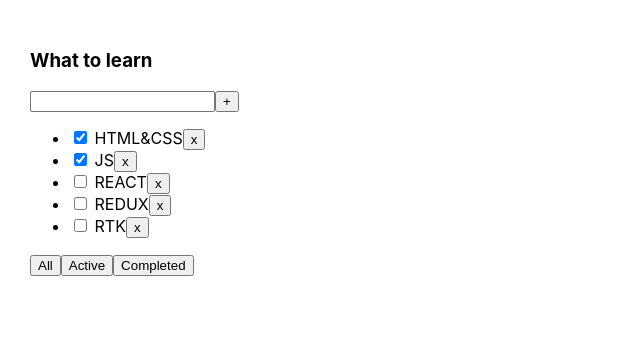
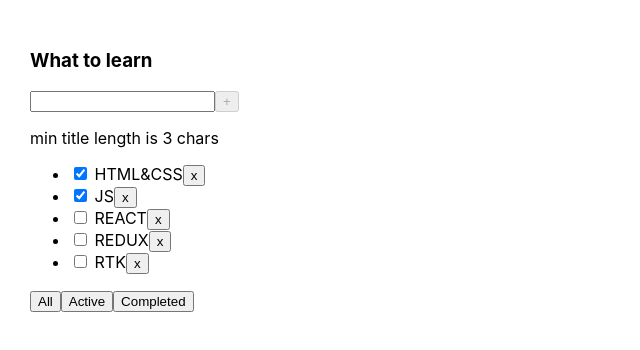
Before and after one commit to igor-minaev/todolist, a React (Vite) app: page / in a window 1280 px wide. Shown: the top 350 px of the page, without its empty margins (0-640 px from the left). Built offline with nearby package versions, Linux system fonts and the light colour scheme.

Commit message:
completed todolist lesson 3

```diff
--- a/src/App.tsx
+++ b/src/App.tsx
@@ -1,6 +1,6 @@
 import './App.css'
 import {Todolist} from "./Todolist.tsx";
-import {useRef, useState} from "react";
+import { useState} from "react";
 import {getFilteredTasks} from "./utils.ts";
 import {FilterValuesType, TaskType} from "./types.ts";
 import {v1} from "uuid";
@@ -34,7 +34,6 @@ function App() {
         }
         const nextState: TaskType[] = [...tasks, newTask]
         setTasks(nextState)
-        // tasksNumber.current += 1
     }
 
     const changeTodolistFilter = (filter: FilterValuesType) => {
@@ -56,7 +55,6 @@ function App() {
     return (
         <div className="app">
             <Todolist
-                // tasksNumber={tasksNumber.current}
                 title={todolistTitle}
                 tasks={getFilteredTasks(tasks, filter)}
                 deleteTask={deleteTask}
--- a/src/Button.tsx
+++ b/src/Button.tsx
@@ -3,10 +3,11 @@ import {JSX} from "react";
 type ButtonType = {
     title: string
     onClick?: () => void
+    disabled?: boolean
 }
 
-export function Button({title, onClick}: ButtonType): JSX.Element {
+export function Button({title, onClick, disabled}: ButtonType): JSX.Element {
     return (
-        <button onClick={onClick}>{title}</button>
+        <button disabled={disabled} onClick={onClick}>{title}</button>
     )
 }
--- a/src/Todolist.tsx
+++ b/src/Todolist.tsx
@@ -1,4 +1,4 @@
-import {JSX, useRef} from "react";
+import {ChangeEvent, JSX, useState} from "react";
 import {Button} from "./Button.tsx";
 import {FilterValuesType, TaskType} from "./types.ts";
 
@@ -8,13 +8,13 @@ type PropsType = {
     deleteTask: (taskId: TaskType["id"]) => void
     changeTodolistFilter: (filter: FilterValuesType) => void
     createTask: (title: TaskType["title"]) => void
-    // tasksNumber: number
 }
 
 
 export const Todolist = ({title, tasks, deleteTask, changeTodolistFilter, createTask}: PropsType) => {
-
-    const taskInputRef = useRef<HTMLInputElement>(null)
+    const [taskInputValue, setTaskInputValue] = useState('')
+    const minTaskTitleLength = 3
+    const maxTaskTitleLength = 15
 
     const tasksList: JSX.Element = tasks.length
         ? <ul>
@@ -27,20 +27,38 @@ export const Todolist = ({title, tasks, deleteTask, changeTodolistFilter, create
         </ul>
         : <span>Your tasksList is empty</span>
 
+    const setTaskTitleInputHandler = (e: ChangeEvent<HTMLInputElement>) => setTaskInputValue(e.currentTarget.value)
+    const createTaskHandler = () => {
+        createTask(taskInputValue)
+        setTaskInputValue('')
+    }
+
+    const isTaskTitleLengthNotValid = taskInputValue.length < minTaskTitleLength || taskInputValue.length > maxTaskTitleLength
+
     return (
         <div>
             <h3>{title}</h3>
             <div>
-                <input ref={taskInputRef}/>
-                <Button title="+" onClick={() => {
-                    if (taskInputRef.current) {
-                        createTask(taskInputRef.current.value)
-                        taskInputRef.current.value = ""
+                <input
+                    disabled={taskInputValue.length > maxTaskTitleLength}
+                    value={taskInputValue}
+                    onChange={setTaskTitleInputHandler}
+                    onKeyDown={(e) => {
+                        e.key === "Enter" && !isTaskTitleLengthNotValid && createTaskHandler()
+                    }}
+                />
+                <Button disabled={isTaskTitleLengthNotValid}
+                        title="+" onClick={createTaskHandler}/>
+                {/*<button>+</button>*/}
+                {taskInputValue.length < minTaskTitleLength && <p>min title length is {minTaskTitleLength} chars</p>}
+                {taskInputValue.length >= minTaskTitleLength && taskInputValue.length <= maxTaskTitleLength && < p > max title length is {maxTaskTitleLength} chars</p>}
+                {taskInputValue.length > maxTaskTitleLength && <p style={{color: "red"}}>max title is too long
+            </p>
             }
-                }}/>
-                {/*<button>+</button>*/}
         </div>
-            {tasksList}
+{
+    tasksList
+}
     <div>
         <Button title="All" onClick={() => changeTodolistFilter("all")}/>
         <Button title="Active" onClick={() => changeTodolistFilter("active")}/>
@@ -50,5 +68,6 @@ export const Todolist = ({title, tasks, deleteTask, changeTodolistFilter, create
         {/*<button>Completed</button>*/}
     </div>
 </div>
-    );
+)
+    ;
 };
```
Also changed, not shown: src/TodolistRef.tsx (added, +54 -0 lines). Lines whose indentation alone changed are shown as unchanged.
